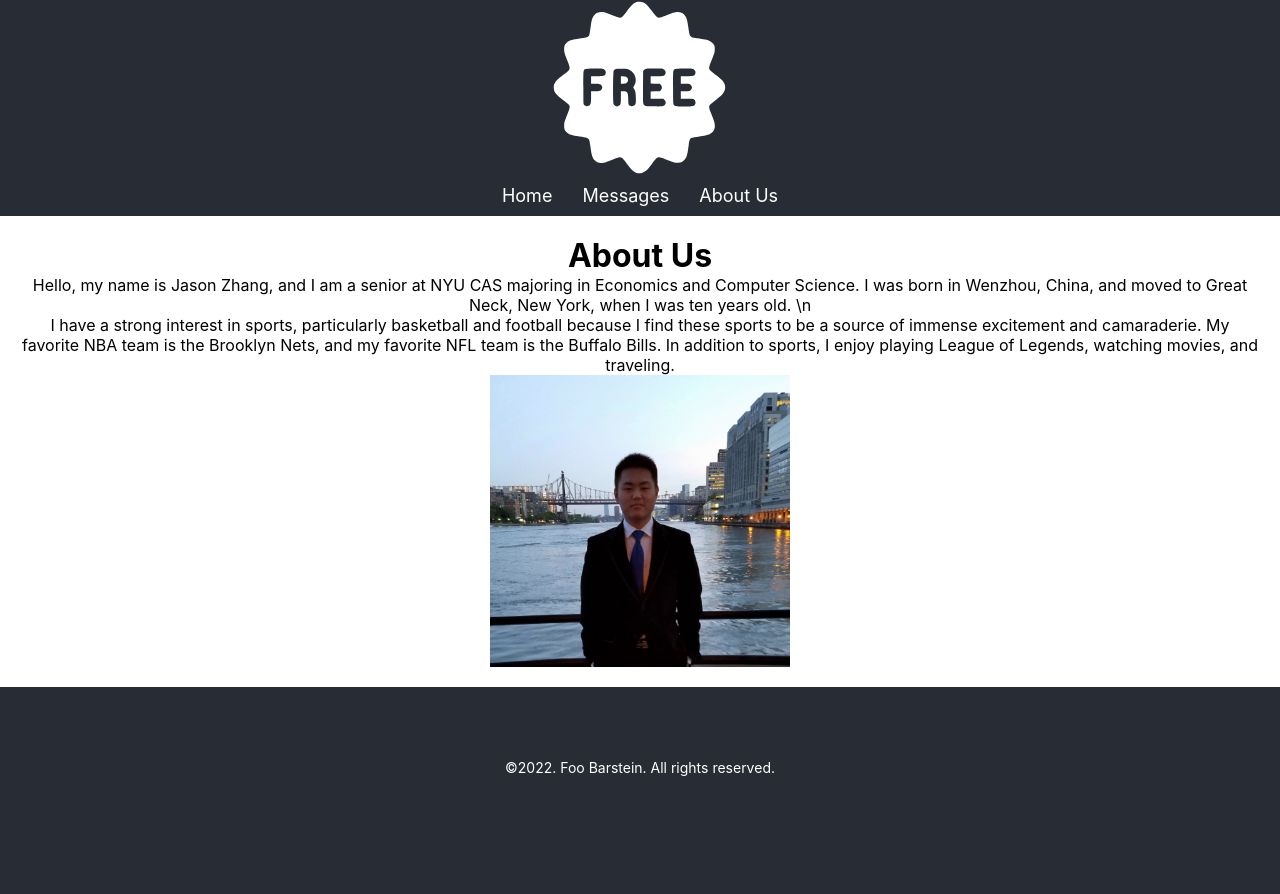
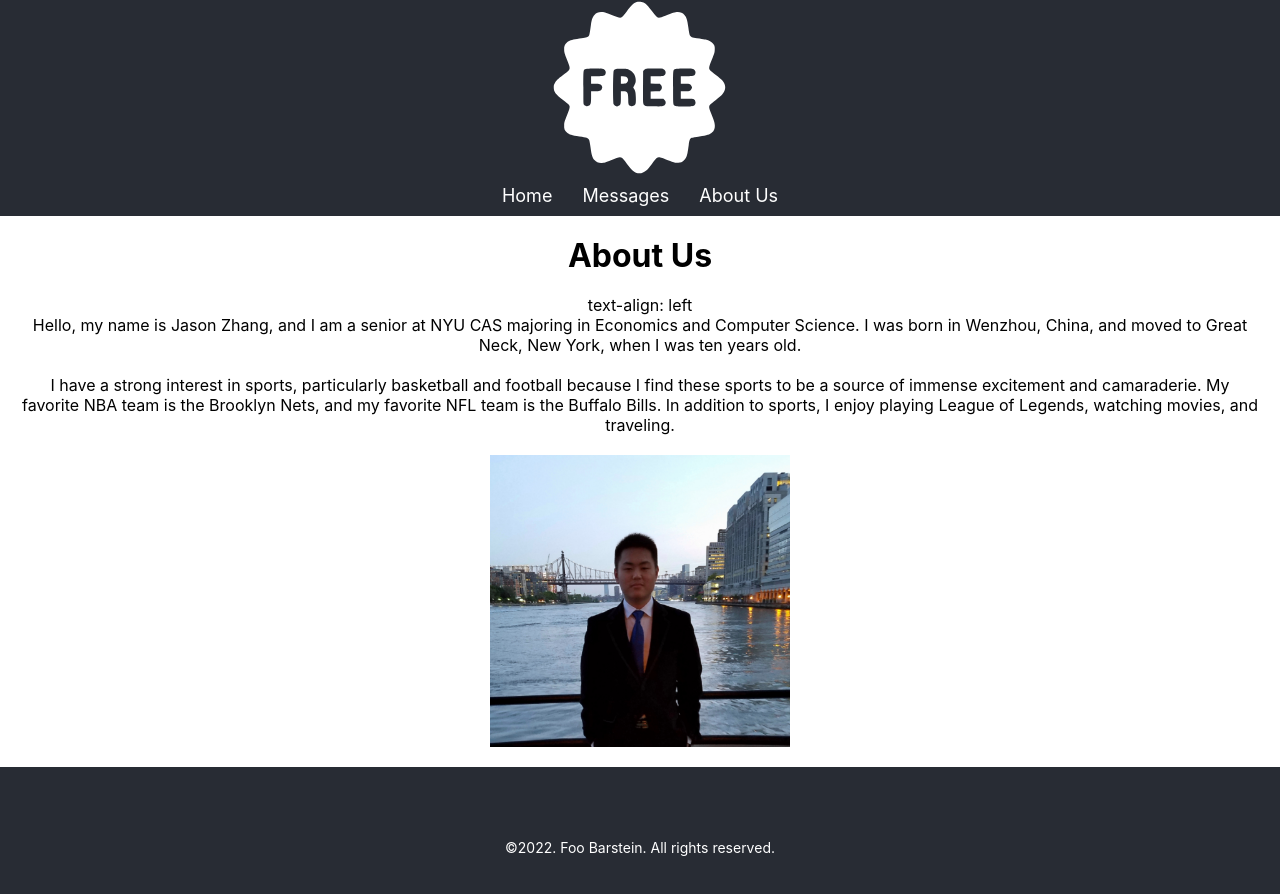
Before and after one commit to agiledev-students-fall2023/3-simple-mern-stack-app-Jason-SL-Zhang, a React (Create React App) app in the folder front-end/: page /about-us in a window 1280 px wide. Shown: the top 894 px of the page. Before the commit the page ends 847 px from the top, so only its background shows below. Built offline with nearby package versions, Linux system fonts and the light colour scheme.

Commit message:
UpdateAboutUs

```diff
--- a/front-end/src/AboutUs.js
+++ b/front-end/src/AboutUs.js
@@ -6,16 +6,17 @@ import React from 'react'
 const AboutUs = props => {
   return (
     <>
-      <h1>About Us</h1>
+      <h1>About Us</h1><br></br>
+      <p>text-align: left</p>
       <p>
         Hello, my name is Jason Zhang, and I am a senior at NYU CAS majoring in Economics and Computer Science. I was born in Wenzhou, China,
-        and moved to Great Neck, New York, when I was ten years old. \n
-      </p>
+        and moved to Great Neck, New York, when I was ten years old.
+      </p><br></br>
       <p>
         I have a strong interest in sports, particularly basketball and football because I find these sports to be a source of immense excitement
         and camaraderie. My favorite NBA team is the Brooklyn Nets, and my favorite NFL team is the Buffalo Bills. In addition to sports, I enjoy
         playing League of Legends, watching movies, and traveling.
-      </p>
+      </p><br></br>
       <img src ={photo} alt = "Description" className = "image"/>
     </>
   )
```
